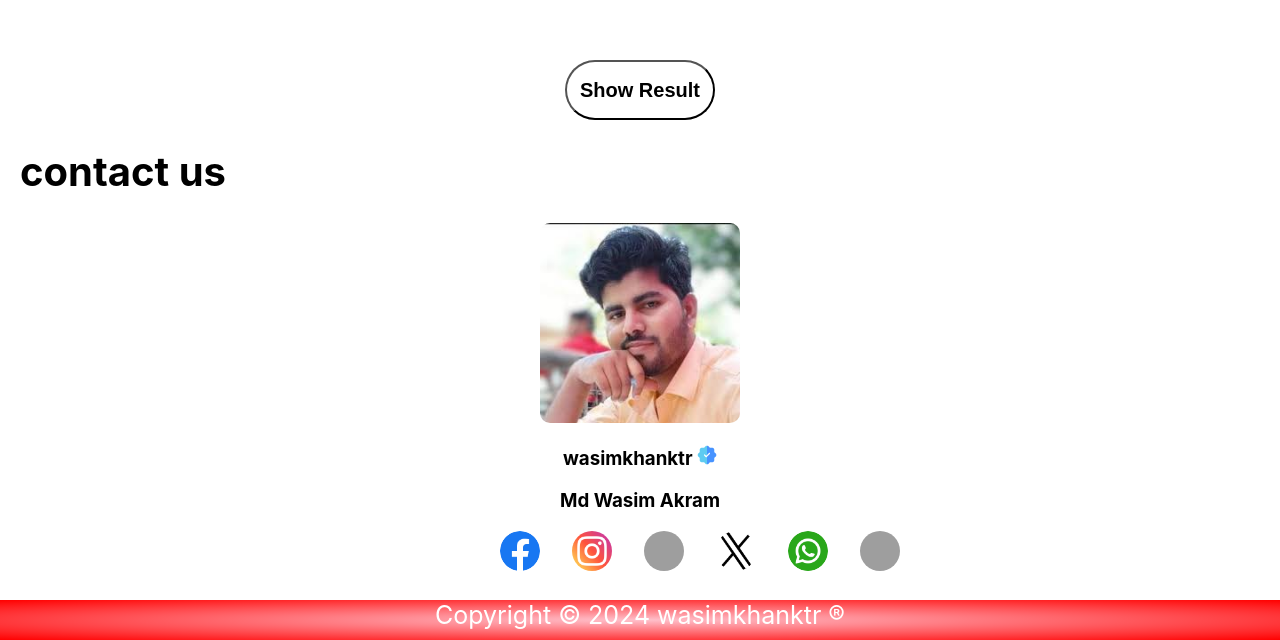
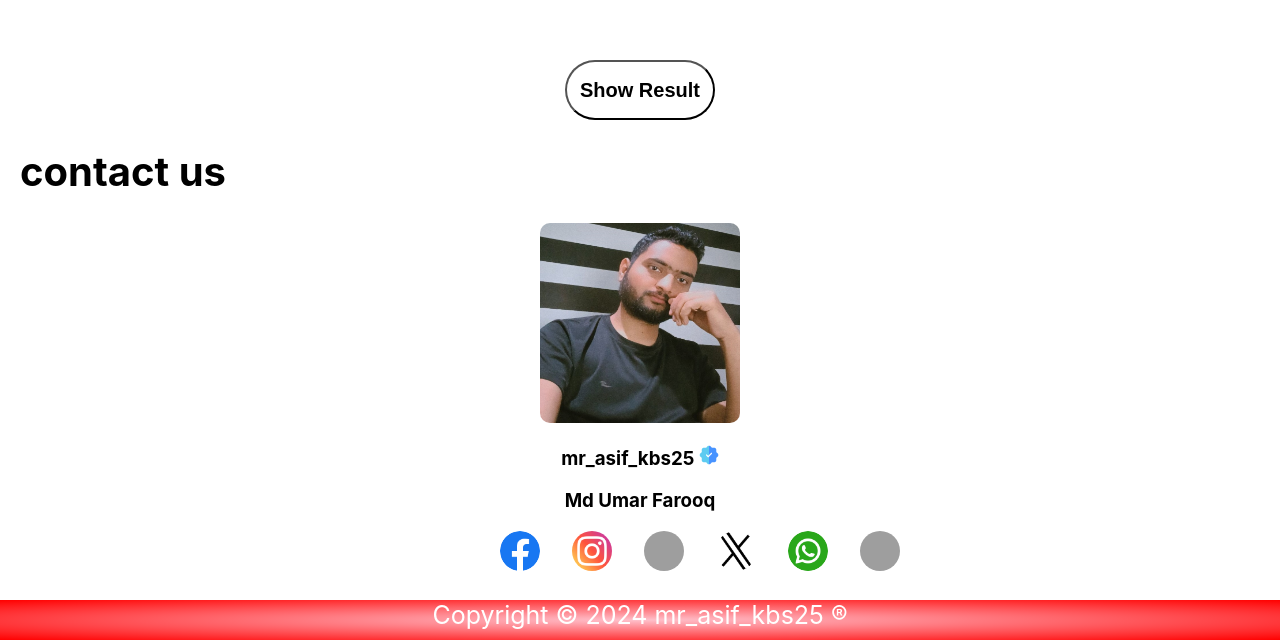
Before and after one commit to wasimkhanktr/evm-test-machine, a React (Create React App) app: page / in a window 1280 px wide. Shown: the part 1454-2094 px from the top of the page. Built offline with nearby package versions, Linux system fonts and the light colour scheme; grey boxes are pictures that could not be loaded.

Commit message:
first commit

```diff
--- a/src/components/vote.jsx
+++ b/src/components/vote.jsx
@@ -199,20 +199,20 @@ const Vote = () => {
 
         <div className="name">
             <img className="profile" src="img/logo.jfif" alt="" />
-            <h3>wasimkhanktr <img src="img/verify.png" alt="" /></h3>
-            <h3>Md Wasim Akram</h3>
+            <h3>mr_asif_kbs25 <img src="img/verify.png" alt="" /></h3>
+            <h3>Md Umar Farooq</h3>
         </div>
         <ul>
-            <li><a href="https://www.facebook.com/wasimkhanktr1/?locale=es_ES"><img src="img/facebook.png" alt="" /></a></li>
-            <li><a href="https://www.instagram.com/wasimkhanktr/?hl=en"><img src="img/instagram.png" alt="" /></a></li>
-            <li><a href="https://www.linkedin.com/in/md-wasim-akram-09641516a/"><img src="img/social.png" alt="" /></a></li>
-            <li><a href="https://x.com/i/flow/login?redirect_after_login=%2Fwasimkhanktr1"><img src="img/twitter.png" alt="" /></a></li>
-            <li><a href="https://wa.me/qr/RAZOF3CUH76CI1"><img src="img/whatsapp.png" alt="" /></a></li>
-            <li><a href="https://github.com/wasimkhanktr"><img src="img/github.png" alt="" /></a></li>
+            <li><a href=""><img src="img/facebook.png" alt="" /></a></li>
+            <li><a href="https://www.instagram.com/mr_asif_kbs25/"><img src="img/instagram.png" alt="" /></a></li>
+            <li><a href=""><img src="img/social.png" alt="" /></a></li>
+            <li><a href=""><img src="img/twitter.png" alt="" /></a></li>
+            <li><a href="https://wa.me/qr/XSFRWV6QETMZJ1"><img src="img/whatsapp.png" alt="" /></a></li>
+            <li><a href=""><img src="img/github.png" alt="" /></a></li>
         </ul>
       </div>
         </div>
-          <div className="copy"><p>Copyright © 2024 wasimkhanktr ®</p></div>
+          <div className="copy"><p>Copyright © 2024 mr_asif_kbs25 ®</p></div>
         </>
      );
 }
```
Also changed, not shown: public/img/logo.jfif.
